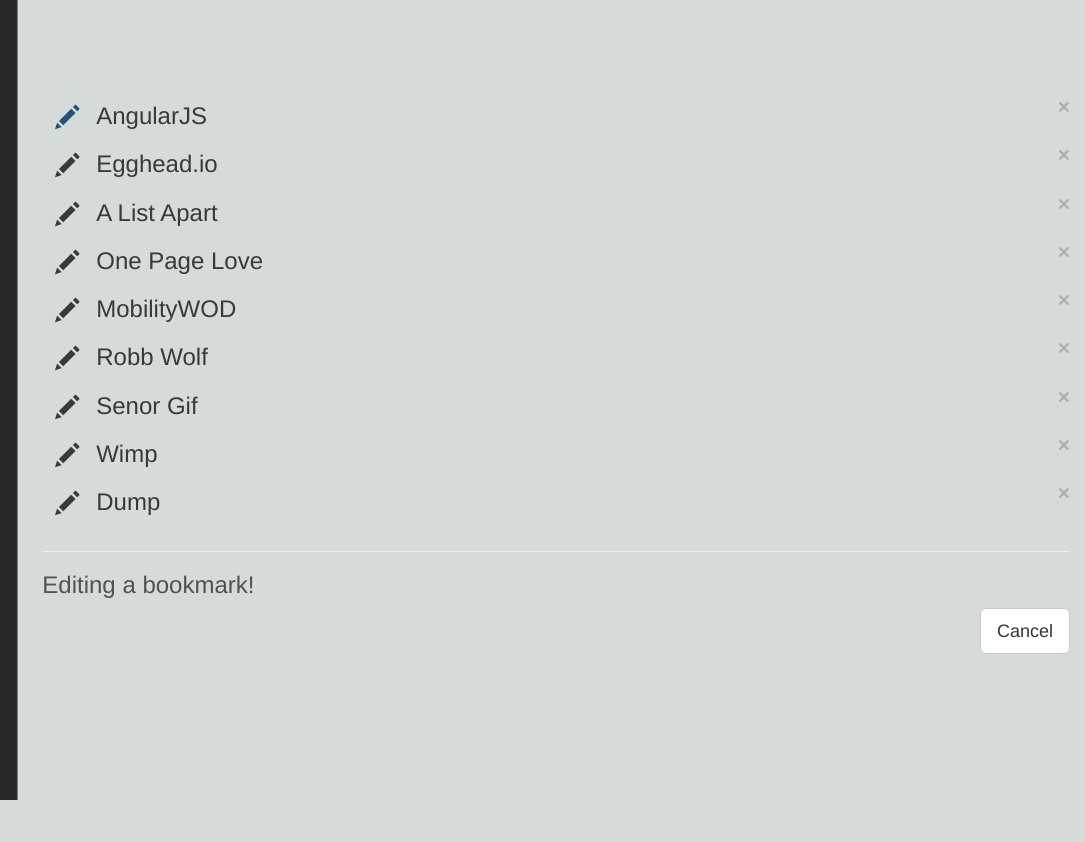
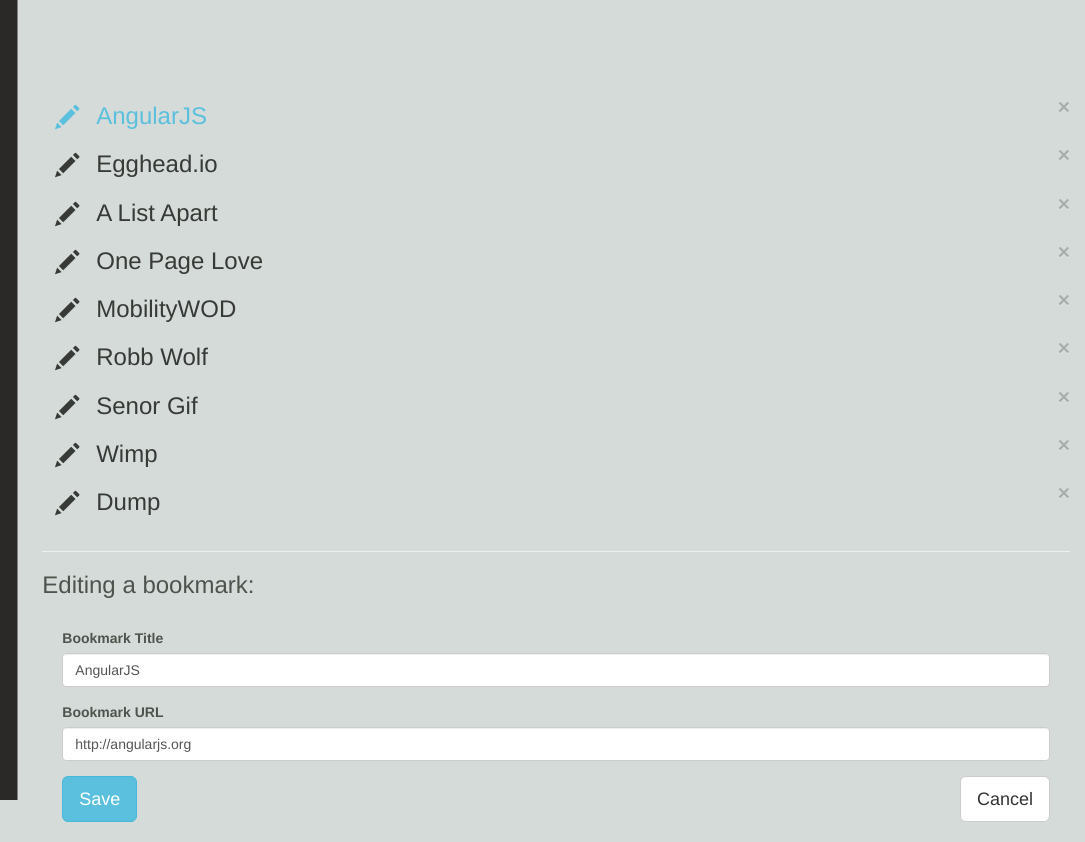
Before and after one commit to JasnaMRB/egghead-angular, a website: page index.html in a window 1280 px wide. Both pictures are taken after a click on the button 262 px from the left and 120 px from the top of the page. Shown: the full height of the page, 195-1280 px from the left. Before the commit the page ends 800 px from the top, so only its background shows below. Drawn offline with nearby package versions, Linux system fonts and the light colour scheme.

Commit message:
Add edit bookmark formwith angular(copy)

```diff
--- a/index.html
+++ b/index.html
@@ -22,9 +22,9 @@
             </ul>
         </div>
         <div class="col-sm-9 col-sm-offset-3 col-md-10 col-md-offset-2 main">
-            <div ng-repeat="bookmark in mainVm.bookmarks | filter:{category:mainVm.currentCategory.name}">
+            <div ng-repeat="bookmark in mainVm.bookmarks | filter:{category:mainVm.currentCategory.name}" ng-class="{active : mainVm.isSelectedBookmark(bookmark.id) }">
                 <button type="button" class="close">&times;</button>
-                <button type="button" class="btn btn-link" ng-click="mainVm.startEditing()" ><span class="glyphicon glyphicon-pencil"></span>
+                <button type="button" class="btn btn-link" ng-click="mainVm.setEditedBookmark(bookmark);mainVm.startEditing()" ><span class="glyphicon glyphicon-pencil"></span>
                 </button>
                 <a href="{{ bookmark.url }}" target="_blank">{{ bookmark.title }}</a>
             </div>
@@ -53,8 +53,20 @@
             </div>
             <!-- EDITING -->
             <div ng-if="mainVm.shouldShowEditing()">
-                <h3>Editing a bookmark!</h3>
-                <button type="button" class="btn btn-default btn-lg pull-right" ng-click="mainVm.cancelEditing()">Cancel</button>
+                <h3>Editing a bookmark:</h3>
+                <form class="edit-form" role="form" ng-submit="mainVm.updateBookmark(mainVm.editedBookmark)" novalidate>
+                    <div class="form-group">
+                        <label>Bookmark Title</label>
+                        <input type="text" class="form-control" ng-model="mainVm.editedBookmark.title" placeholder="Enter title">
+                    </div>
+                    <div class="form-group">
+                        <label>Bookmark URL</label>
+                        <input type="text" class="form-control" ng-model="mainVm.editedBookmark.url" placeholder="Enter URL">
+                    </div>
+                    <button type="submit" class="btn btn-info btn-lg">Save</button>
+                    <button type="button" class="btn btn-default btn-lg pull-right" ng-click="mainVm.cancelEditing()">Cancel</button>
+                </form>
+
             </div>
         </div>
     </div>
--- a/webapp/controllers/main-controller.js
+++ b/webapp/controllers/main-controller.js
@@ -17,6 +17,10 @@
     mainVm.cancelEditing = cancelEditing;
     mainVm.createBookmark = createBookmark;
     mainVm.resetCreateForm = resetCreateForm;
+    mainVm.editedBookmark = null;
+    mainVm.setEditedBookmark = setEditedBookmark;
+    mainVm.updateBookmark = updateBookmark;
+    mainVm.isSelectedBookmark = isSelectedBookmark;
 
     mainVm.categories = [
         {"id": 0, "name": "Development"},
@@ -90,7 +94,23 @@
             url: '',
             category: mainVm.currentCategory.name
         }
+    }
 
+    function setEditedBookmark(bookmark) {
+        mainVm.editedBookmark = angular.copy(bookmark);
+    }
+
+    function updateBookmark(bookmark) {
+        var index =_.findIndex(mainVm.bookmarks, function(b) {
+            return b.id === bookmark.id;
+        });
+        mainVm.bookmarks[index] = bookmark;
+        mainVm.editedBookmark = null;
+        mainVm.isEditing = false;
+    }
+
+    function isSelectedBookmark(bookmarkId) {
+        return mainVm.editedBookmark !== null && mainVm.editedBookmark.id === bookmarkId;
     }
 
 }
```
